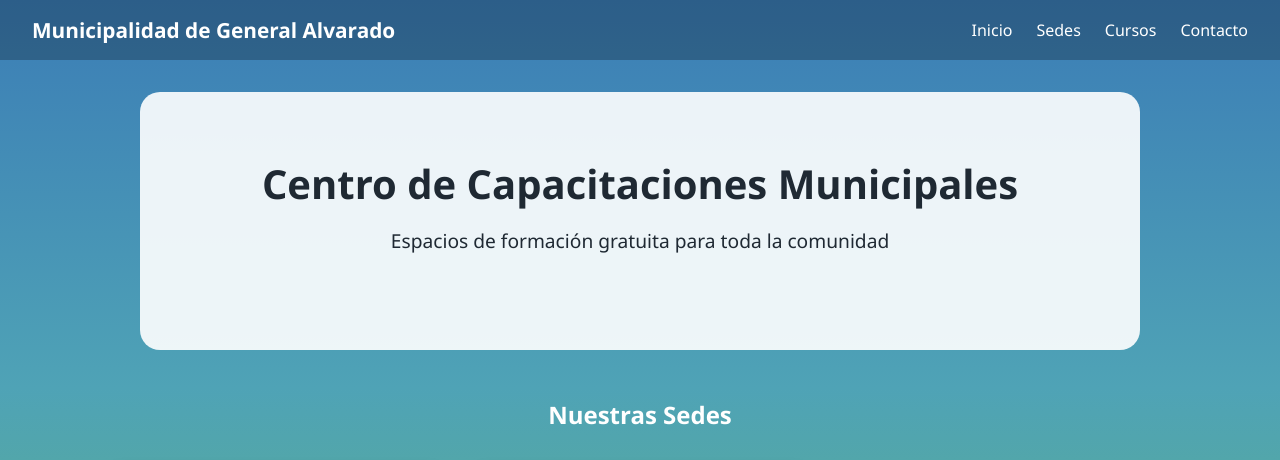
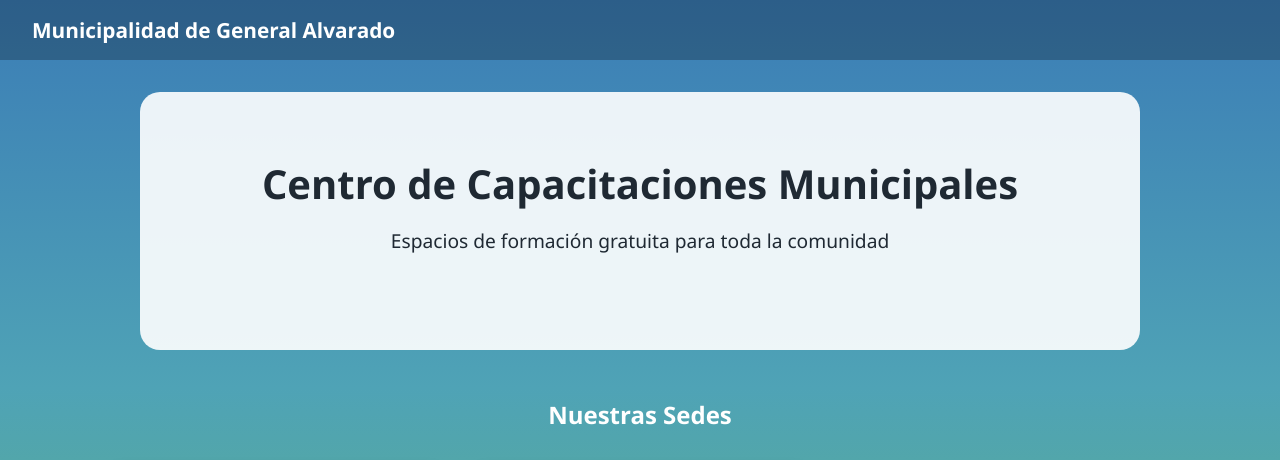
Before and after one commit to Julia-collab-sys/CentrodeCapacitaciones, a plain HTML site: page index.html in a window 1280 px wide. Shown: the top 460 px of the page. Drawn offline with Linux system fonts and the light colour scheme.

Commit message:
index.html

```diff
--- a/index.html
+++ b/index.html
@@ -151,10 +151,7 @@ footer{
 <nav>
     <h1>Municipalidad de General Alvarado</h1>
     <ul>
-        <li><a href="#">Inicio</a></li>
-        <li><a href="#">Sedes</a></li>
-        <li><a href="#">Cursos</a></li>
-        <li><a href="#">Contacto</a></li>
+
     </ul>
 </nav>
 
```
